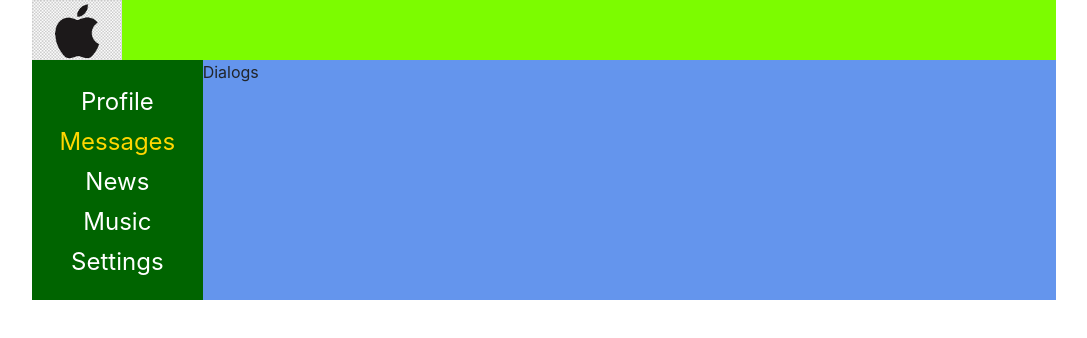
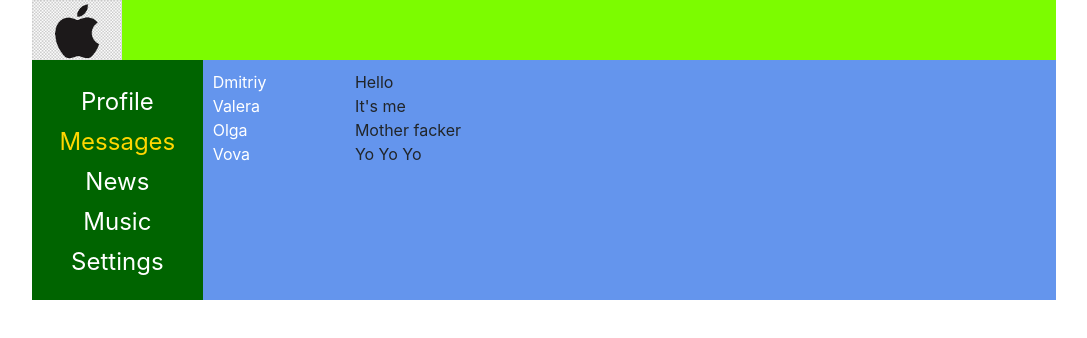
Before and after one commit to MulikaV/React, a React (Create React App) app: page /dialogs in a window 1280 px wide. Shown: the top 338 px of the page, without its empty margins (96-1183 px from the left). Built offline with nearby package versions, Linux system fonts and the light colour scheme.

Commit message:
lesson23

```diff
--- a/src/components/Dialogs/Dialogs.jsx
+++ b/src/components/Dialogs/Dialogs.jsx
@@ -1,10 +1,39 @@
 import React from 'react';
 import s from './Dialogs.module.css';
+import {NavLink} from "react-router-dom";
+
+const DialogItem = (props) => {
+  return (
+    <div className={s.dialog}>
+      <NavLink to={'/dialogs/' + props.id}>{props.name}</NavLink>
+    </div>
+  )
+};
+
+const Message = (props) => {
+  return (
+    <div className={s.message}>
+      {props.message}
+    </div>
+  )
+};
 
 const Dialogs = (props) => {
   return (
-    <div>
-      Dialogs
+    <div className={s.dialogs}>
+      <div className={s.dialogs_items}>
+        <DialogItem name='Dmitriy' id='1'/>
+        <DialogItem name='Valera' id="2"/>
+        <DialogItem name='Olga' id='3'/>
+        <DialogItem name='Vova' id='4'/>
+      </div>
+      <div className={s.messages}>
+        <Message message='Hello'/>
+        <Message message="It's me"/>
+        <Message message='Mother facker'/>
+        <Message message='Yo Yo Yo'/>
+
+      </div>
     </div>
   )
 };
--- a/src/components/Dialogs/Dialogs.module.css
+++ b/src/components/Dialogs/Dialogs.module.css
@@ -0,0 +1,21 @@
+.dialogs {
+  display: grid;
+  grid-template-columns: 2fr 10fr;
+}
+
+.dialogs_items {
+  padding: 10px;
+}
+
+.dialog a{
+  color: white;
+  text-decoration: none;
+}
+
+.messages {
+  padding: 10px;
+}
+
+.message {
+
+}
--- a/src/components/Navbar/Navbar.module.css
+++ b/src/components/Navbar/Navbar.module.css
@@ -10,6 +10,7 @@
   color: #fff;
   text-align: center;
   margin-top: 3%;
+
 }
 
 .item a {
--- a/src/components/Profile/MyPosts/MyPosts.jsx
+++ b/src/components/Profile/MyPosts/MyPosts.jsx
@@ -4,16 +4,20 @@ import Post from "./Post/Post";
 
 const MyPosts = () => {
   return (
-    <div>
-      My posts
+    <div className={s.postsBlock}>
+      <h3>My posts</h3>
       <div>
-        <textarea></textarea>
-        <button>Add post</button>
-        <button>Delete post</button>
+        <div>
+          <textarea></textarea>
+        </div>
+        <div>
+          <button>Add post</button>
+        </div>
       </div>
       <div className={s.posts}>
         <Post text="My first post"/>
         <Post text="Wow It's working"/>
+        <Post text="Bla bla bla"/>
 
       </div>
     </div>
--- a/src/components/Profile/MyPosts/MyPosts.module.css
+++ b/src/components/Profile/MyPosts/MyPosts.module.css
@@ -0,0 +1,7 @@
+.postsBlock {
+  padding: 10px;
+}
+
+.posts {
+  margin-top: 10px;
+}
--- a/src/components/Profile/MyPosts/Post/Post.module.css
+++ b/src/components/Profile/MyPosts/Post/Post.module.css
@@ -1,5 +1,6 @@
 .item {
   color: greenyellow;
+  margin-top: 10px;
 }
 
 .item img {
--- a/src/components/Profile/Profile.jsx
+++ b/src/components/Profile/Profile.jsx
@@ -1,18 +1,12 @@
 import React from 'react';
-import s from './Profile.module.css';
+
 import MyPosts from "./MyPosts/MyPosts";
+import ProfileInfo from "./ProfileInfo/ProfileInfo";
 
 const Profile = () => {
   return (
     <div>
-      <div>
-        <img
-          src="https://encrypted-tbn0.gstatic.com/images?q=tbn:ANd9GcQ5w2ItqPyvah_o6wduaZeMqjxXtG7HvQm8UlFwMHZk__VYciYcAg"
-          alt=""/>
-      </div>
-      <div>
-        ava + description
-      </div>
+      <ProfileInfo />
       <MyPosts/>
     </div>
   )
--- a/src/components/Profile/Profile.module.css
+++ /dev/null
@@ -1,4 +0,0 @@
-
-.content img {
-  height: 180px;
-}
--- /dev/null
+++ b/src/components/Profile/ProfileInfo/ProfileInfo.jsx
@@ -0,0 +1,21 @@
+import React from 'react';
+import s from './ProfileInfo.module.css';
+
+
+const ProfileInfo = (props) => {
+  return (
+    <div>
+      <div className={s.content}>
+        <img
+          src="https://encrypted-tbn0.gstatic.com/images?q=tbn:ANd9GcQ5w2ItqPyvah_o6wduaZeMqjxXtG7HvQm8UlFwMHZk__VYciYcAg"
+          alt=""/>
+      </div>
+      <div className={s.description_block}>
+        ava + description
+      </div>
+
+    </div>
+  )
+};
+
+export default ProfileInfo;
--- /dev/null
+++ b/src/components/Profile/ProfileInfo/ProfileInfo.module.css
@@ -0,0 +1,8 @@
+
+.content img {
+  height: 280px;
+}
+
+.description_block {
+  padding: 10px;
+}
```
